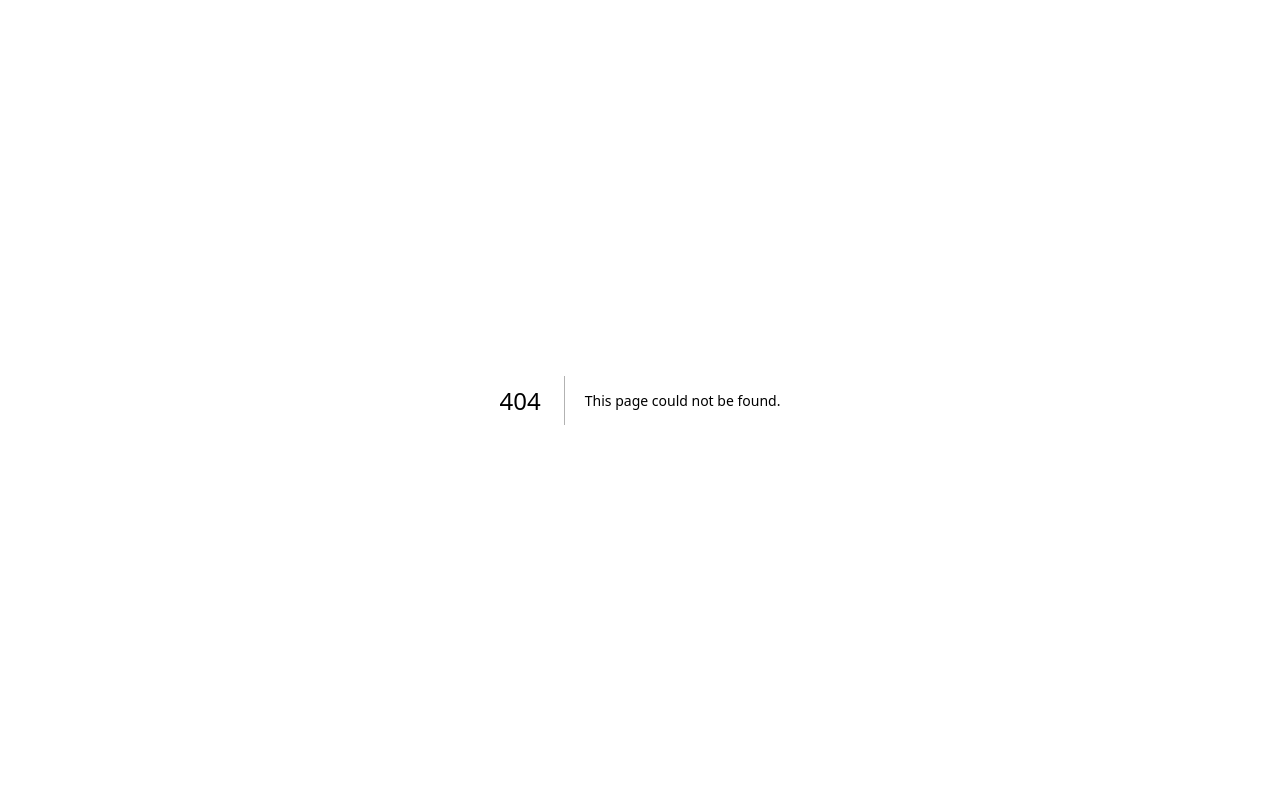
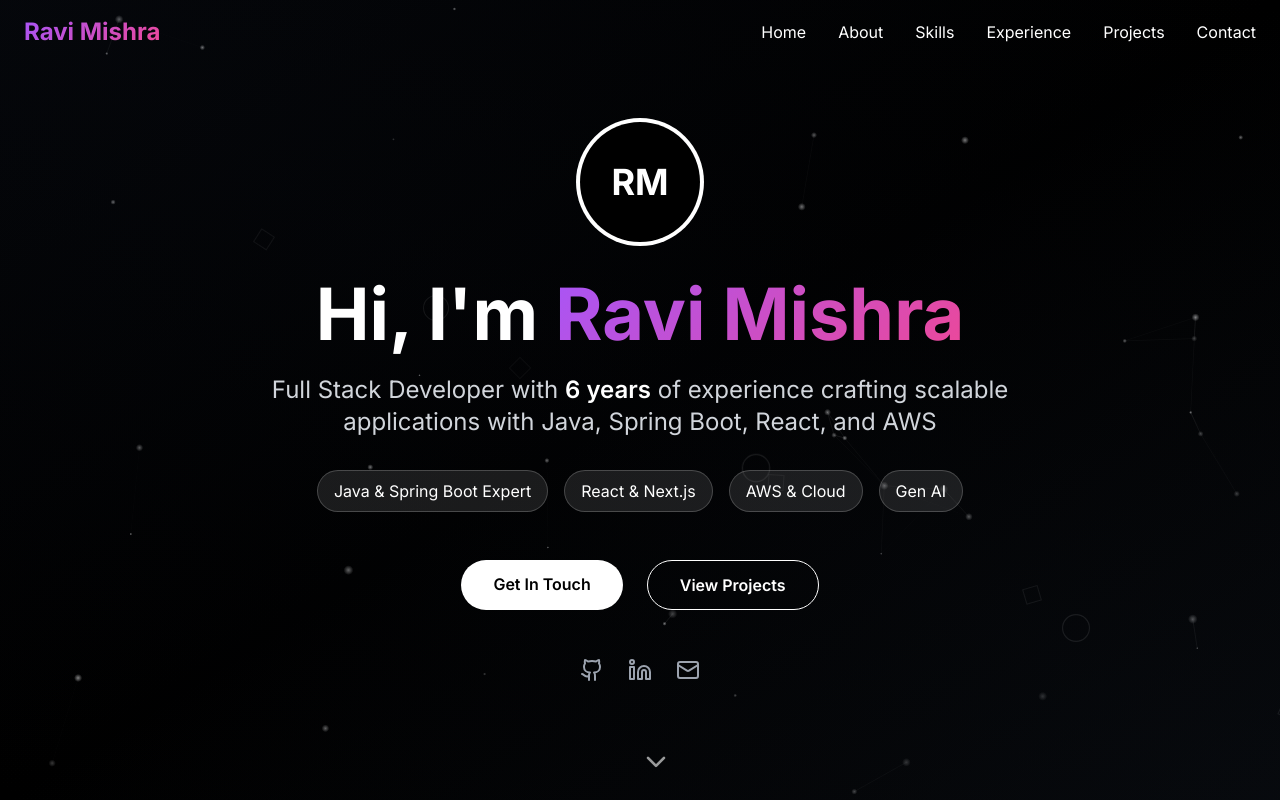
Before and after one commit to The-Ravi/portfolio, a Next.js app: page /portfolio/ in a window 1280 px wide. Before the commit this address had no page. Shown: the top 800 px of the page. Built offline with nearby package versions, Linux system fonts and the light colour scheme.

Commit message:
images fix

```diff
--- a/next.config.js
+++ b/next.config.js
@@ -2,6 +2,8 @@
 const nextConfig = {
   output: 'export',
   trailingSlash: true,
+  basePath: '/portfolio',
+  assetPrefix: '/portfolio',
   images: {
     unoptimized: true
   },
--- a/src/app/globals.css
+++ b/src/app/globals.css
@@ -78,7 +78,7 @@
 }
 
 .gradient-text {
-  background: linear-gradient(135deg, #ffffff 0%, #cccccc 100%);
+  background: linear-gradient(135deg, #a855f7 0%, #ec4899 100%);
   -webkit-background-clip: text;
   -webkit-text-fill-color: transparent;
   background-clip: text;
```
